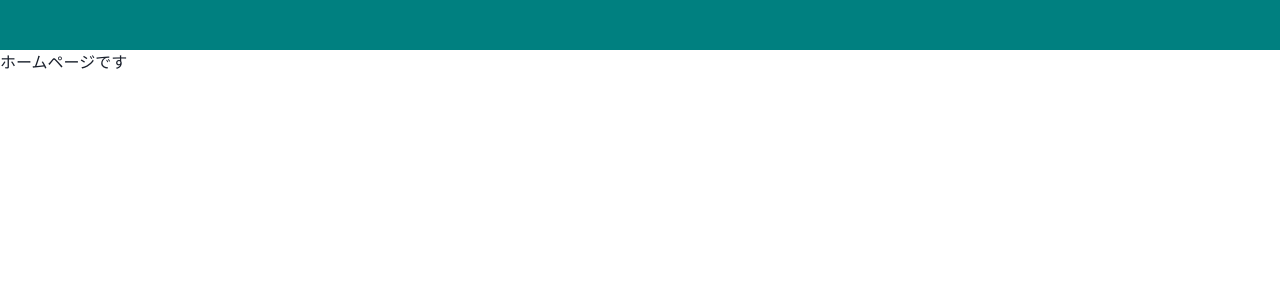
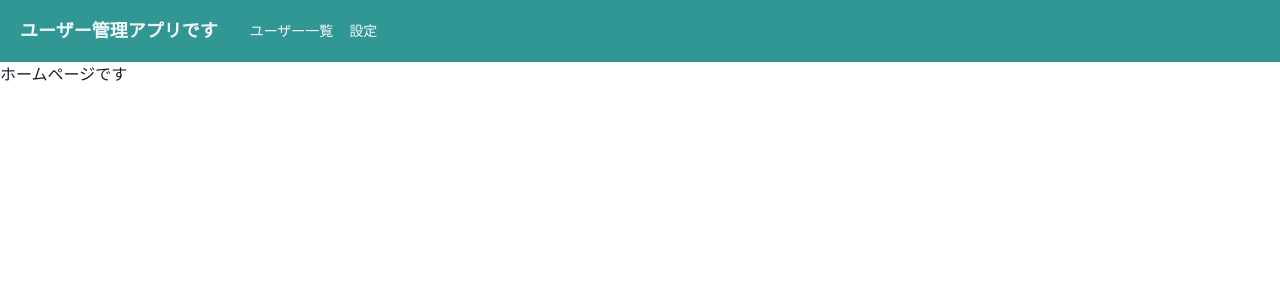
Before and after one commit to hayato-lang/practice_chakra, a React (Create React App) app: page /home in a window 1280 px wide. Shown: the top 300 px of the page. Built offline with nearby package versions, Linux system fonts and the light colour scheme.

Commit message:
ヘッダーの作成1

```diff
--- a/src/components/organism/Layout/Header.tsx
+++ b/src/components/organism/Layout/Header.tsx
@@ -1,5 +1,32 @@
 import { memo, VFC } from "react";
+import { Flex, Heading, Box, Link } from "@chakra-ui/react";
 
 export const Header: VFC = memo(() => {
-  return <div style={{ height:"50px", backgroundColor: "teal" }}></div>;
+  return (
+    <Flex
+     as="nav"
+     bg="teal.500"
+     color="gray.50"
+     align="center"
+     justify="space-between"
+     padding={{ base:3, md: 5 }}
+     >
+       <Flex align="center" as="a" mr={8} _hover={{ cursor: "pointer" }}>
+       <Heading as="h1" fontSize={{base: "md", md: "lg"}}>
+         ユーザー管理アプリです
+        </Heading>
+        </Flex>
+        <Flex
+         align="center"
+          fontSize="sm"
+          flexGrow={2}
+          display={{ base: "none", md: "flex" }}
+           >
+          <Box pr={4}>
+            <Link>ユーザー一覧</Link>
+          </Box>
+          <Link>設定</Link>
+        </Flex>
+     </Flex>
+  );
 });
```
